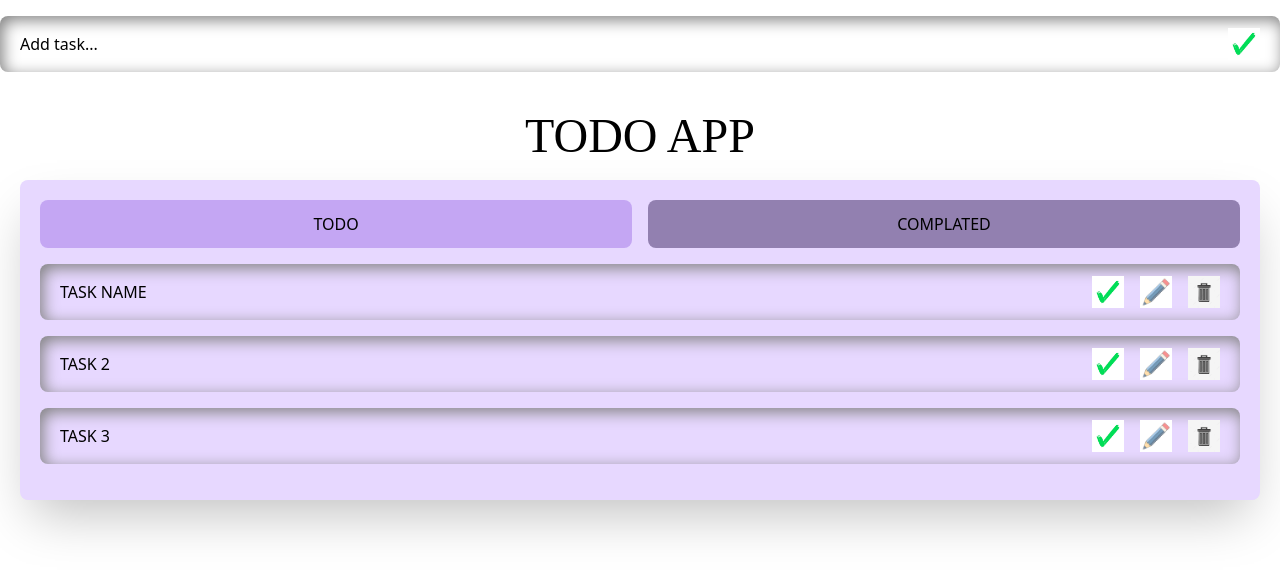
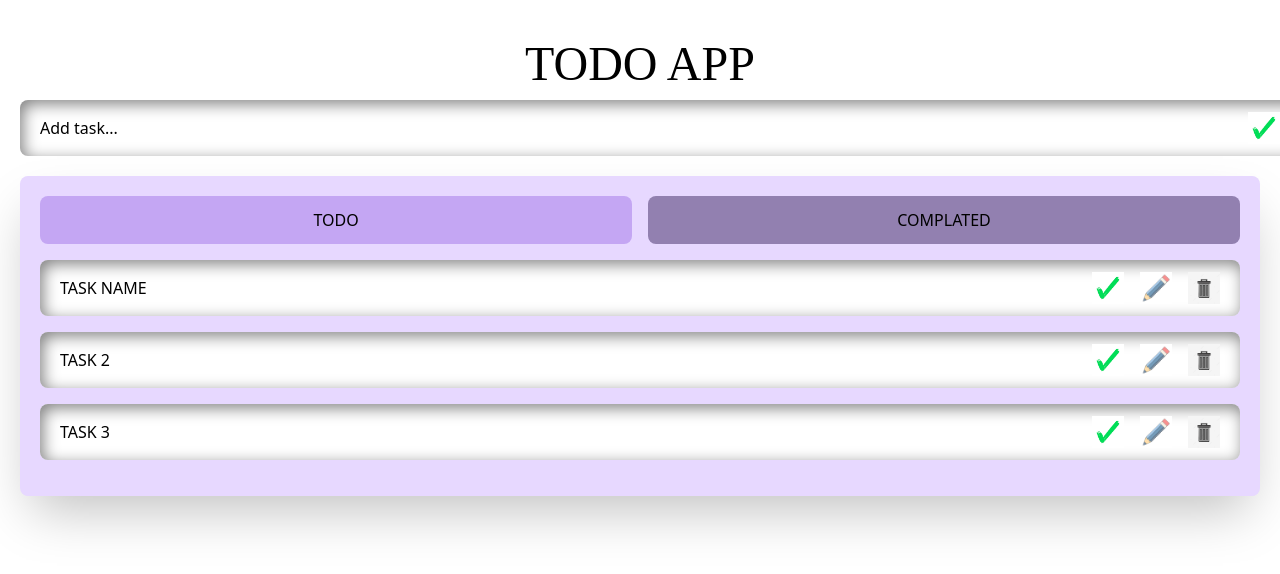
Before and after one commit to kp11Kroliki/front, a plain HTML site: page index.html in a window 1280 px wide. Drawn offline with nearby package versions, Linux system fonts and the light colour scheme; a web font is replaced by a local one.

Commit message:
Update index.html

```diff
--- a/index.html
+++ b/index.html
@@ -8,24 +8,24 @@
 <link rel="preconnect" href="https://fonts.gstatic.com" crossorigin>
 <link href="https://fonts.googleapis.com/css2?family=Irish+Grover&display=swap" rel="stylesheet">
     <script src="https://cdn.tailwindcss.com"></script>
-    <li class="flex justify-between items-center my-4 px-5 py-3 w-full rounded-lg" style="box-shadow: inset 3px 4px 16px gray">
+    <title>TODO</title>
+</head>
+        <body class="bg-white">
+    <h1 class="grid justify-center text-5xl mt-10 mb-3" style="font-family:'Irish Grover';">TODO APP</h1>
+    <li class="flex justify-between items-center mx-5 px-5 py-3 w-full rounded-lg " style="box-shadow: inset 3px 4px 16px gray">
         <span>Add task...</span>
         <div class="flex gap-4">
             <img class="cursor-pointer w-8 h-8 duration-300 hover:scale-125"  src="./123.png" alt="" srcset="">
         </div>
     </li>
-    <title>TODO</title>
-</head>
-        <body class="bg-white">
-    <h1 class="grid justify-center text-5xl mt-10 mb-3" style="font-family:'Irish Grover';">TODO APP</h1>
-    <card class="block m-5 p-5 rounded-lg shadow-2xl gap-4" style="background-color: #E7D8FF;">
+    <card class="block m-5 p-5 rounded-lg shadow-2xl gap-4 h-full" style="background-color: #E7D8FF;">
         <div class="flex justify-between gap-4">
             <button style="background-color: #C4A6F3;" class ="px-5 py-3 w-full rounded-lg duration-300 hover:scale-95">TODO</button>
             <button style="background-color: #9280B0;" class ="px-5 py-3 w-full rounded-lg duration-300 hover:scale-95">COMPLATED</button>
         </div>
         <div class="mt-4">
             <ul>
-                <li class="flex justify-between items-center my-4 px-5 py-3 w-full rounded-lg" style="box-shadow: inset 3px 4px 16px gray">
+                <li class="flex justify-between items-center my-4 px-5 py-3 w-full rounded-lg bg-white" style="box-shadow: inset 3px 4px 16px gray">
                     <span>TASK NAME</span>
                     <div class="flex gap-4">
                         <img class="cursor-pointer w-8 h-8 duration-300 hover:scale-125"  src="./123.png" alt="" srcset="">
@@ -33,7 +33,7 @@
                         <img class="cursor-pointer w-8 h-8 duration-300 hover:scale-125" src="./1234.png" alt="" srcset="">
                     </div>
                 </li>
-                <li class="flex justify-between items-center my-4 px-5 py-3 w-full rounded-lg" style="box-shadow: inset 3px 4px 16px gray">
+                <li class="flex justify-between items-center my-4 px-5 py-3 w-full rounded-lg bg-white" style="box-shadow: inset 3px 4px 16px gray">
                     <span>TASK 2</span>
                     <div class="flex gap-4">
                         <img class="cursor-pointer w-8 h-8 duration-300 hover:scale-125"  src="./123.png" alt="" srcset="">
@@ -41,7 +41,7 @@
                         <img class="cursor-pointer w-8 h-8  duration-300 hover:scale-125" src="./1234.png" alt="" srcset="">
                     </div>
                 </li>
-                <li class="flex justify-between items-center my-4 px-5 py-3 w-full rounded-lg" style="box-shadow: inset 3px 4px 16px gray">
+                <li class="flex justify-between items-center my-4 px-5 py-3 w-full rounded-lg bg-white" style="box-shadow: inset 3px 4px 16px gray">
                     <span>TASK 3</span>
                     <div class="flex gap-4">
                         <img class="cursor-pointer w-8 h-8 duration-300 hover:scale-125"  src="./123.png" alt="" srcset="">
```
